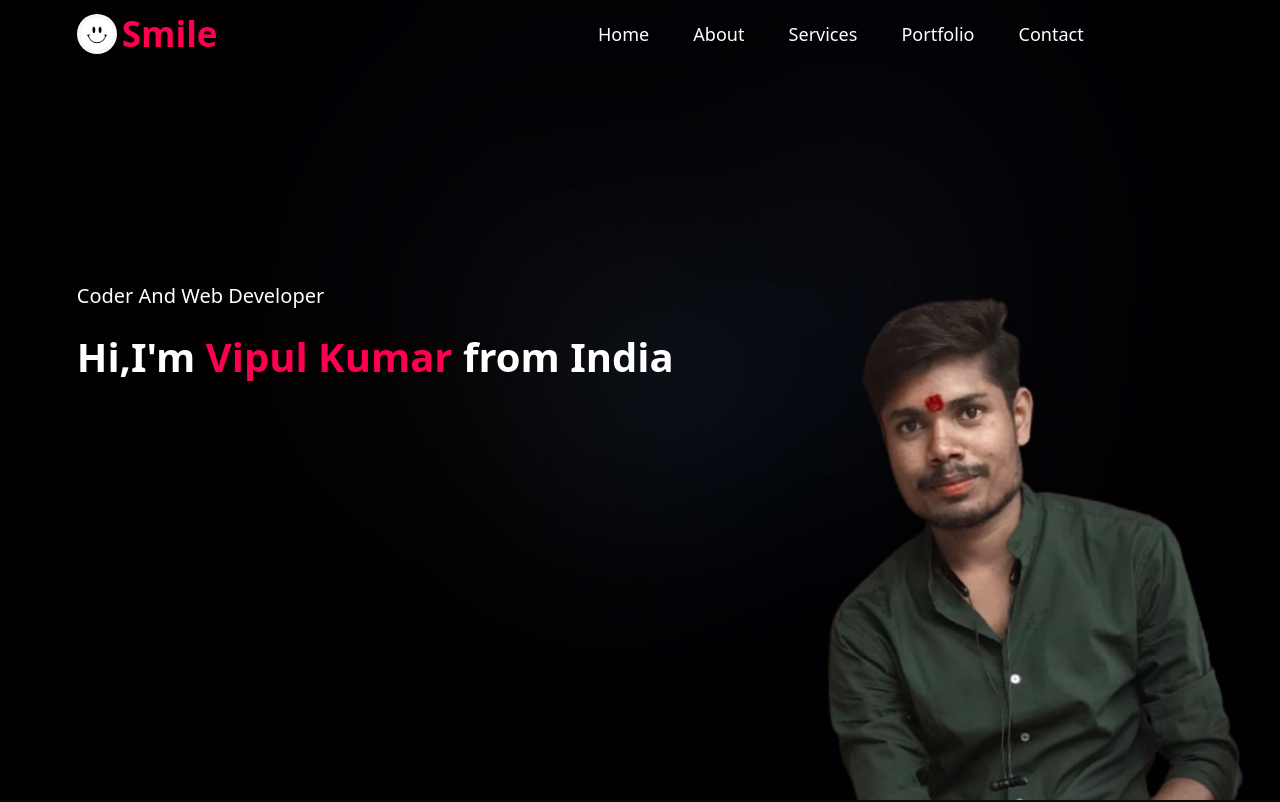
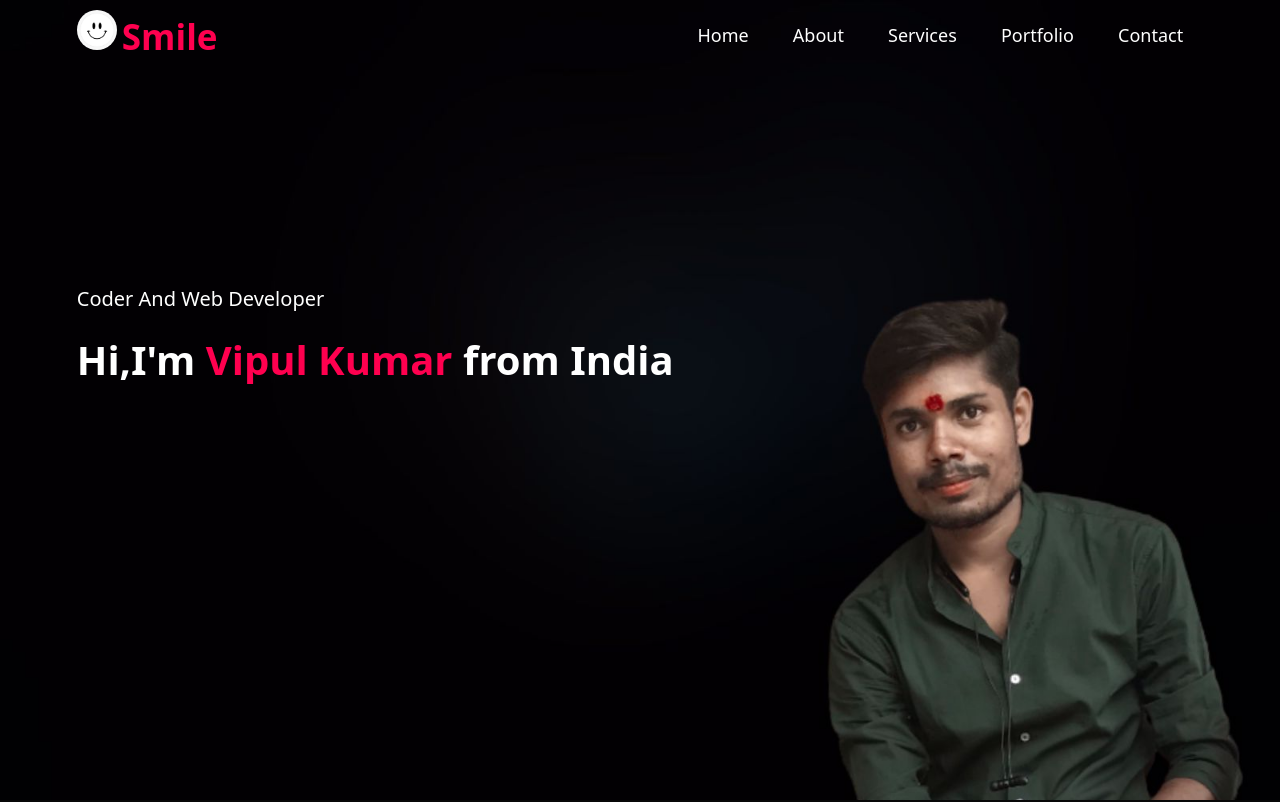
Before and after one commit to smilevipul/Portfolio, a plain HTML site: page index.html in a window 1280 px wide. Shown: the top 802 px of the page. Drawn offline with Linux system fonts and the light colour scheme.

Commit message:
fifth commit

```diff
--- a/index.html
+++ b/index.html
@@ -19,8 +19,8 @@
     <div id="header">
         <div class="container">
             <nav>
-                <img src="images/logo1.png" alt="logo" class="logo">
-                <h1>Smile</h1>
+
+                <h1><img src="images/logo1.png" alt="logo" class="logo">Smile</h1>
                 <ul id="sidemenu">
                     <li><a href="#header">Home</a></li>
                     <li><a href="#about">About</a></li>
--- a/style.css
+++ b/style.css
@@ -27,7 +27,7 @@ body{
 nav{
     display: flex;
     align-items: center;
-    /* justify-content: space-between; */
+    justify-content: space-between;
     flex-wrap: wrap;
 }
 nav h1{
```
